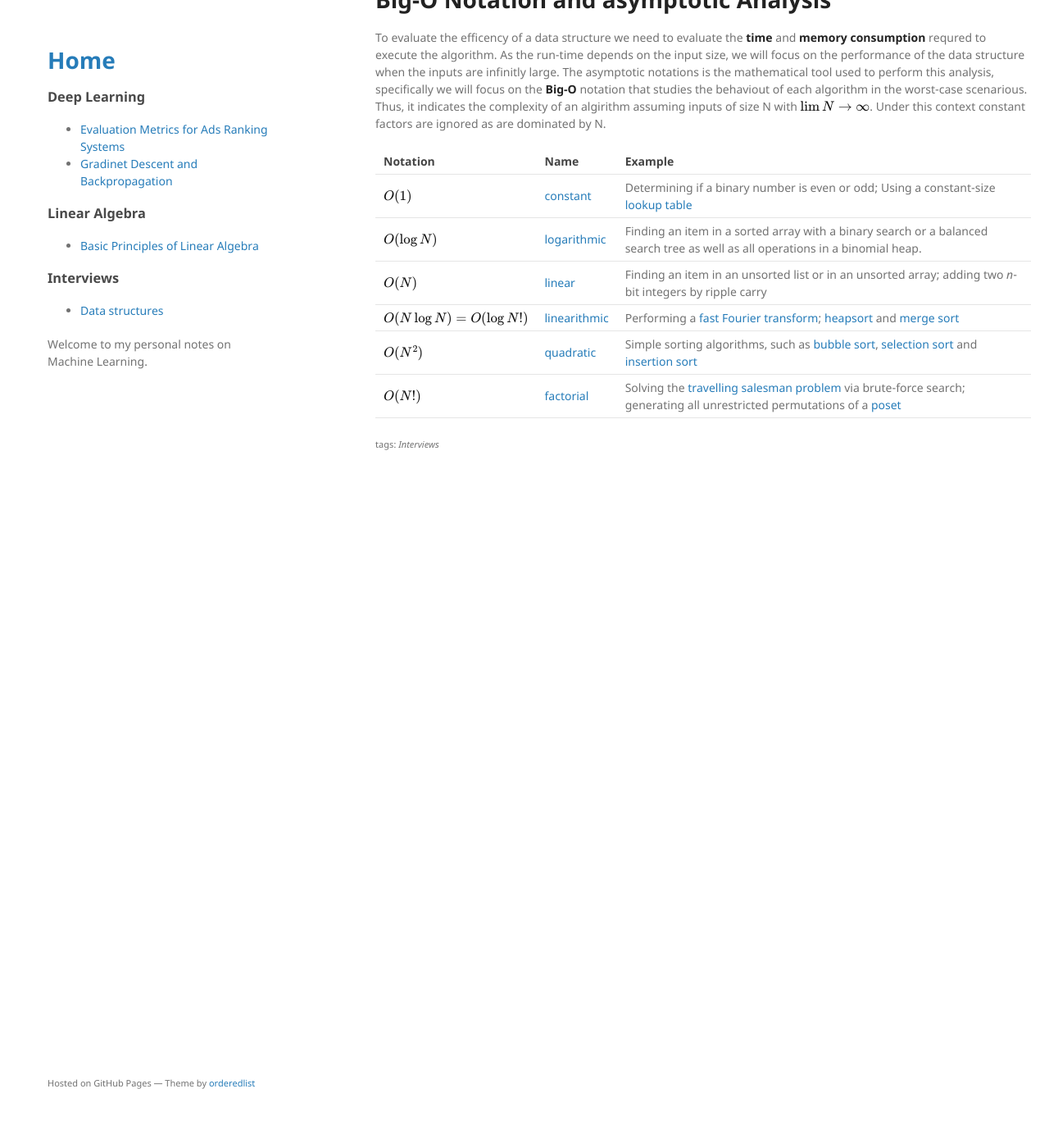
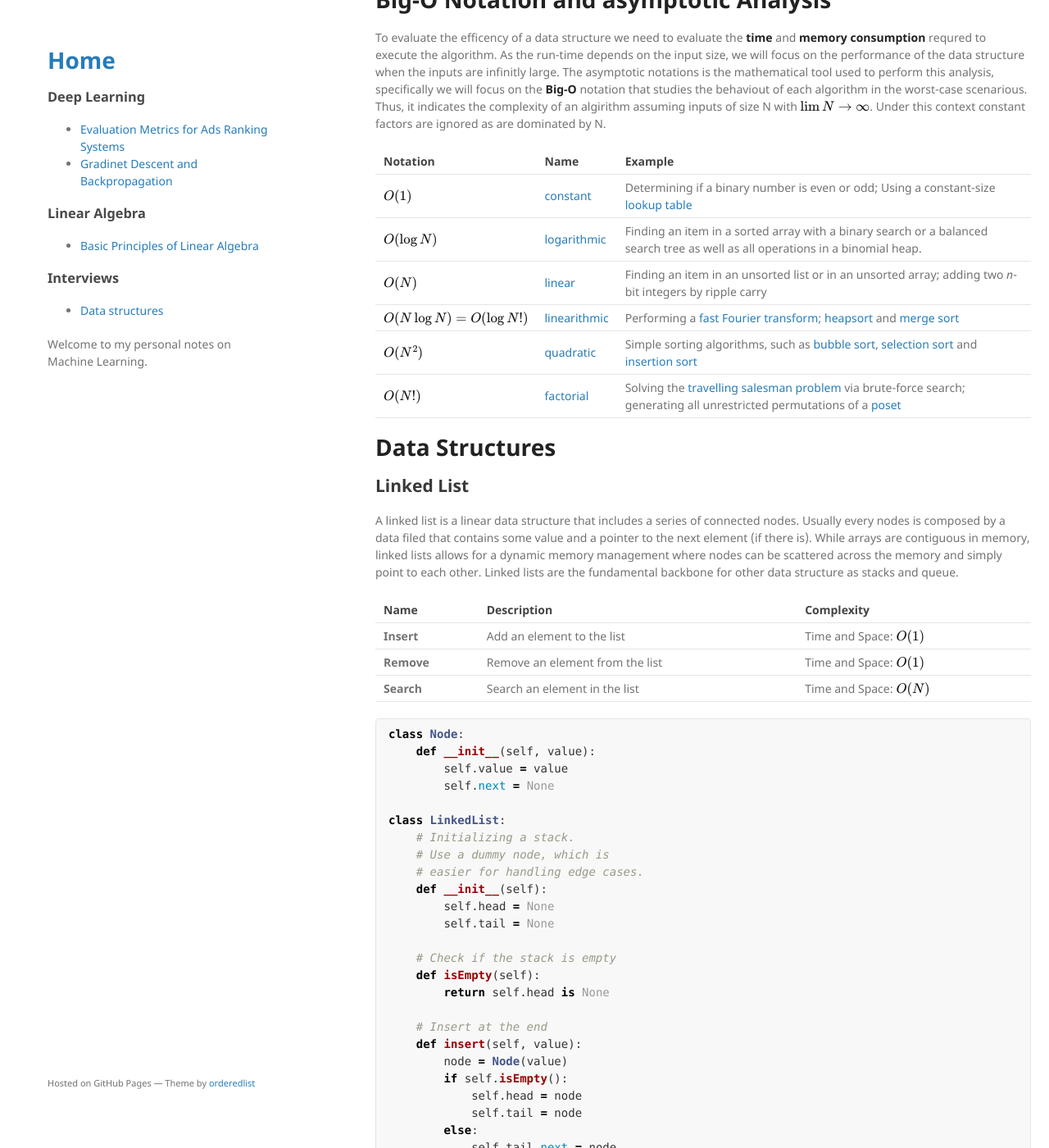
Before and after one commit to andompesta/andompesta.github.io, a Jekyll site: the page built from _posts/2022-10-09-datastructure.md, in a window 1280 px wide and 1400 px high, scrolled down 270 px. Shown: the whole window at 82% size. Built offline with Jekyll 4.4.1, drawn with Linux system fonts in a browser that asks for light colours; before the commit the page ends 900 px from its top, so only the background shows below that; some of the changed text lies outside the part shown.

Commit message:
linkedlist

````diff
--- a/_posts/2022-10-09-datastructure.md
+++ b/_posts/2022-10-09-datastructure.md
@@ -64,3 +64,215 @@ The asymptotic notations is the mathematical tool used to perform this analysis,
     </tbody>
 </table>
 </div>
+
+
+# Data Structures
+
+## Linked List
+A linked list is a linear data structure that includes a series of connected nodes.
+Usually every nodes is composed by a data filed that contains some value and a pointer to the next element (if there is).
+While arrays are contiguous in memory, linked lists allows for a dynamic memory management where nodes can be scattered across the memory and simply point to each other.
+Linked lists are the fundamental backbone for other data structure as stacks and queue.
+
+<div style="text-align:center;">
+<table style="border:none; background:transparent; text-align:center;">
+<tbody>
+    <tr>
+        <th>Name</th>
+        <th>Description</th>
+        <th>Complexity</th>
+    </tr>
+    <tr>
+        <td> <b>Insert</b> </td>
+        <td> Add an element to the list </td>
+        <td> Time and Space: $O(1)$ </td>
+    </tr>
+    <tr>
+        <td> <b>Remove</b> </td>
+        <td> Remove an element from the list </td>
+        <td> Time and Space: $O(1)$ </td>
+    </tr>
+    <tr>
+        <td> <b>Search</b> </td>
+        <td> Search an element in the list </td>
+        <td> Time and Space: $O(N)$ </td>
+    </tr>
+</tbody>
+</table>
+</div>
+
+
+```python
+class Node:
+    def __init__(self, value):
+        self.value = value
+        self.next = None
+
+class LinkedList:
+    # Initializing a stack.
+    # Use a dummy node, which is
+    # easier for handling edge cases.
+    def __init__(self):
+        self.head = None
+        self.tail = None
+
+    # Check if the stack is empty
+    def isEmpty(self):
+        return self.head is None
+
+    # Insert at the end
+    def insert(self, value):
+        node = Node(value)
+        if self.isEmpty():
+            self.head = node
+            self.tail = node
+        else:
+            self.tail.next = node
+            self.tail = self.tail.next
+
+    # remove from the beginning.
+    def remove(self):
+        if self.isEmpty():
+            raise Exception("Remove from an empty list")
+
+        node = self.head
+        if self.head == self.tail:
+            self.tail = self.tail.next
+        self.head = self.head.next
+        return node
+
+    # sarch the node with a given value
+    def search(self, value):
+        node = self.head
+        while node is not None:
+            if node.value == value:
+                break
+            node = node.next
+        return node
+```
+
+### Stack
+
+The Stack is a special kind of linked list that follows the **LIFO** principle. Intuitivly it's a deck of cards where the top card of the deck (the last added element added) is the first card to picked (the first element to remove next).
+
+<div style="text-align:center;">
+<table style="border:none; background:transparent; text-align:center;">
+<tbody>
+    <tr>
+        <th>Name</th>
+        <th>Description</th>
+        <th>Complexity</th>
+    </tr>
+    <tr>
+        <td> <b>Push</b> </td>
+        <td> Add an element to the top of a stack </td>
+        <td> Time and Space: $O(1)$ </td>
+    </tr>
+    <tr>
+        <td> <b>Pop</b> </td>
+        <td> Remove an element from the top of a stack </td>
+        <td> Time and Space: $O(1)$ </td>
+    </tr>
+    <tr>
+        <td> <b>Peek</b> </td>
+        <td> Get the value of the top element without removing it </td>
+        <td> Time and Space: $O(1)$ </td>
+    </tr>
+    <tr>
+        <td> <b>IsEmpty</b> </td>
+        <td> Check if the stack is empty </td>
+        <td> Time and Space: $O(1)$ </td>
+    </tr>
+</tbody>
+</table>
+</div>
+
+```python
+class Node:
+    def __init__(self, value):
+        self.value = value
+        self.next = None
+        self.prev = None
+
+
+class Stack:
+    # Initializing a stack.
+    # Use a dummy node, which is
+    # easier for handling edge cases.
+    def __init__(self):
+        self.head = None
+        self.size = 0
+
+    # Get the current size of the stack
+    def getSize(self):
+        return self.size
+
+    # Check if the stack is empty
+    def isEmpty(self):
+        return self.size == 0
+
+    # Get the top item of the stack
+    def peek(self):
+        # Sanitary check to see if we
+        # are peeking an empty stack.
+        if self.isEmpty():
+            raise Exception("Peeking from an empty stack")
+        return self.head.value
+
+    # Push a value into the stack.
+    def push(self, value):
+        node = Node(value)
+        if self.head is None:
+            self.head = node
+        else:
+            node.prev = self.head
+            self.head.next = node
+            self.head = node
+        self.size += 1
+
+    # Remove a value from the stack and return.
+    def pop(self):
+        if self.isEmpty():
+            raise Exception("Popping from an empty stack")
+        remove = self.head
+        self.head = self.head.prev
+        self.head.next = None
+        self.size -= 1
+        return remove.value
+```
+
+### Queue
+
+Queues are an implementation of LinkedList that follows the **FIFO** principle. Similarly to ticket queue outside a cinema hall, where the first person entering the queue is the first person who gets the ticket.
+
+<div style="text-align:center;">
+<table style="border:none; background:transparent; text-align:center;">
+<tbody>
+    <tr>
+        <th>Name</th>
+        <th>Description</th>
+        <th>Complexity</th>
+    </tr>
+    <tr>
+        <td> <b>Enqueue</b> </td>
+        <td> Add an element to the end of the queue </td>
+        <td> Time and Space: $O(1)$ </td>
+    </tr>
+    <tr>
+        <td> <b>Dequeue</b> </td>
+        <td> Remove an element from the front of the queue </td>
+        <td> Time and Space: $O(1)$ </td>
+    </tr>
+    <tr>
+        <td> <b>Peek</b> </td>
+        <td> Get the value of the front of the queue without removing it </td>
+        <td> Time and Space: $O(1)$ </td>
+    </tr>
+    <tr>
+        <td> <b>IsEmpty</b> </td>
+        <td> Check if the queue is empty </td>
+        <td> Time and Space: $O(1)$ </td>
+    </tr>
+</tbody>
+</table>
+</div>
````
